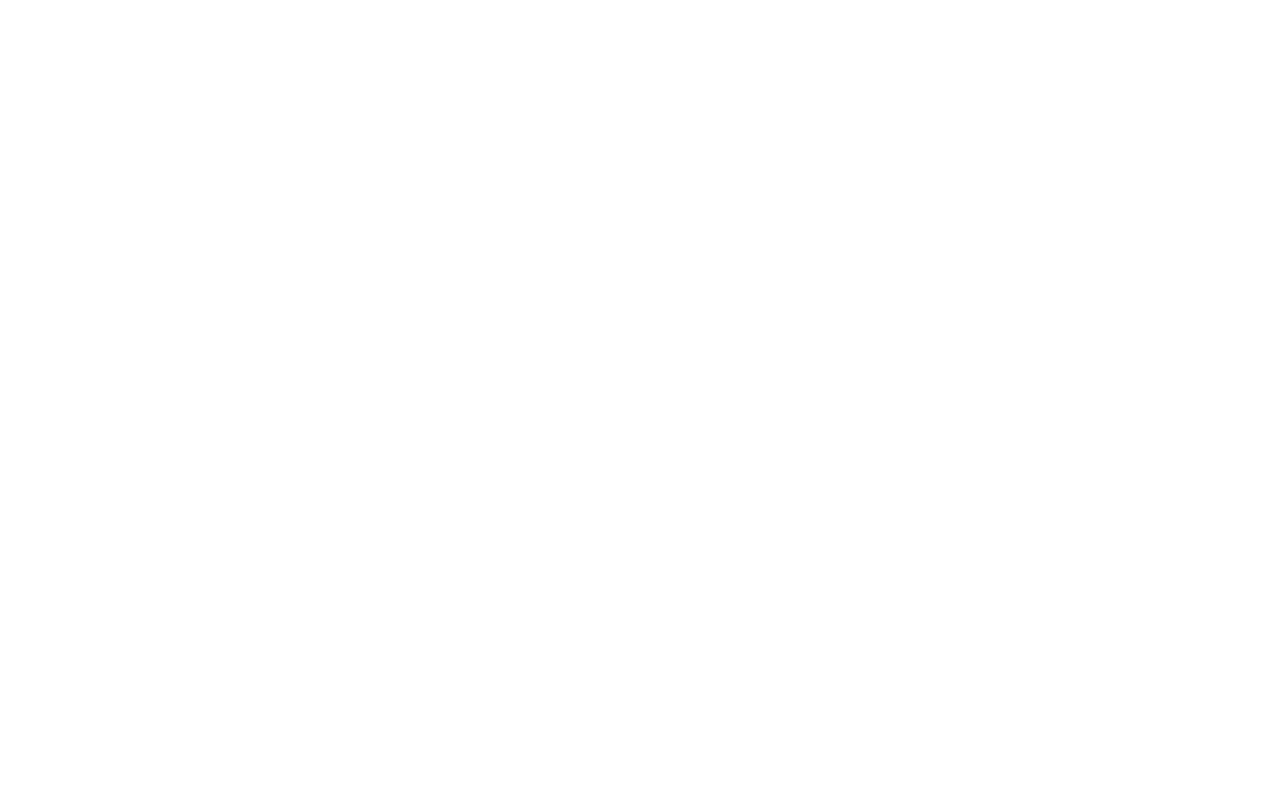
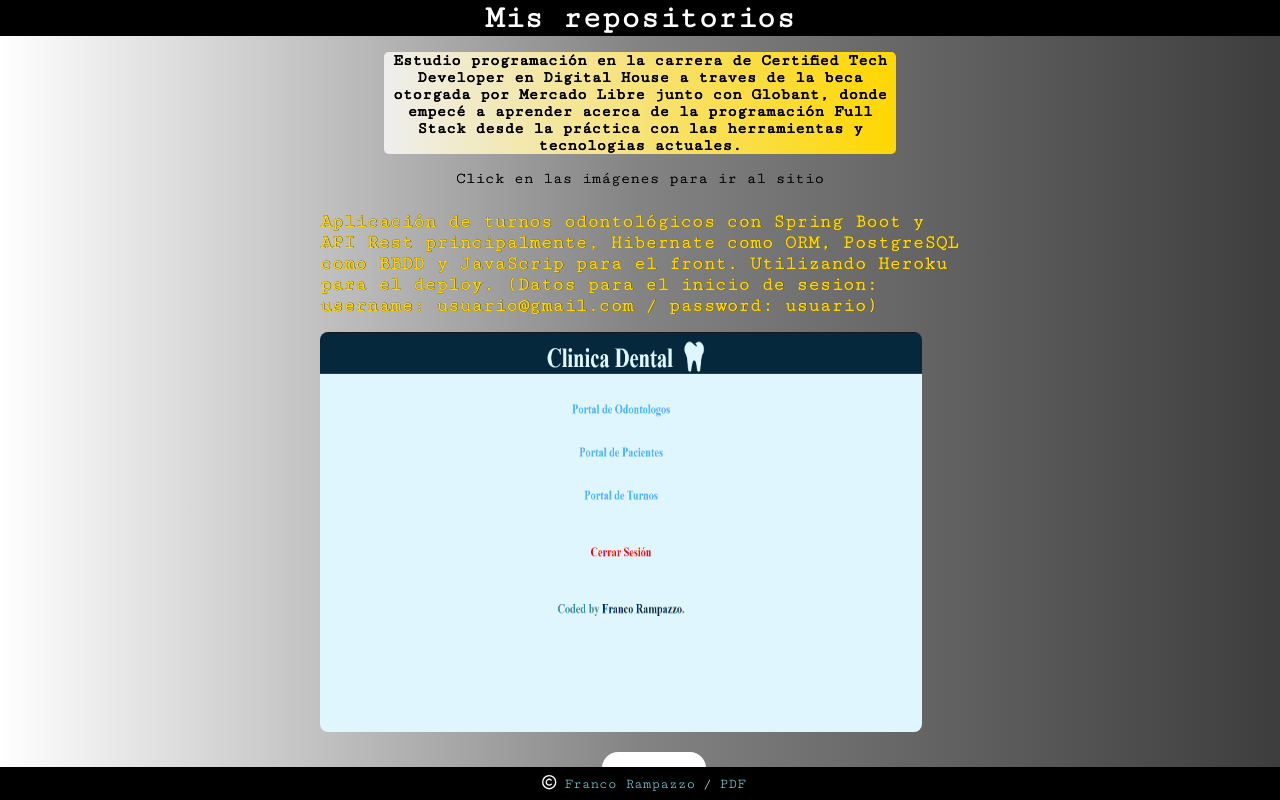
Before and after one commit to aquamantop/Cv-portfolio, a React (Create React App) app: page /SobreMi in a window 1280 px wide. Before the commit this address had no page. Shown: the top 800 px of the page. Built offline with nearby package versions, Linux system fonts and the light colour scheme; a web font is replaced by a local one.

Commit message:
arreglo de ruta del componente 'SobreMi'

```diff
--- a/src/App.js
+++ b/src/App.js
@@ -9,7 +9,7 @@
     <BrowserRouter basename={process.env.PUBLIC_URL}>
       <Routes>
         <Route path='/' element={<Home/>}></Route>
-        <Route path='/Cv-react-app/SobreMi' element={<SobreMi/>}></Route>
+        <Route path='SobreMi' element={<SobreMi/>}></Route>
       </Routes>
     </BrowserRouter>
   );
--- a/src/components/Home.jsx
+++ b/src/components/Home.jsx
@@ -13,7 +13,7 @@
         <Formacion />
         <Tecnologias />
         <Redes />
-        <BtnSobreMi clase={"boton"} link={'/Cv-react-app/SobreMi'} titulo={'Sobre mi'} iden={"sobreMi"}/>
+        <BtnSobreMi clase={"boton"} link={'SobreMi'} titulo={'Sobre mi'} iden={"sobreMi"}/>
       </main>
       <Footer></Footer>
     </React.Fragment>
```
